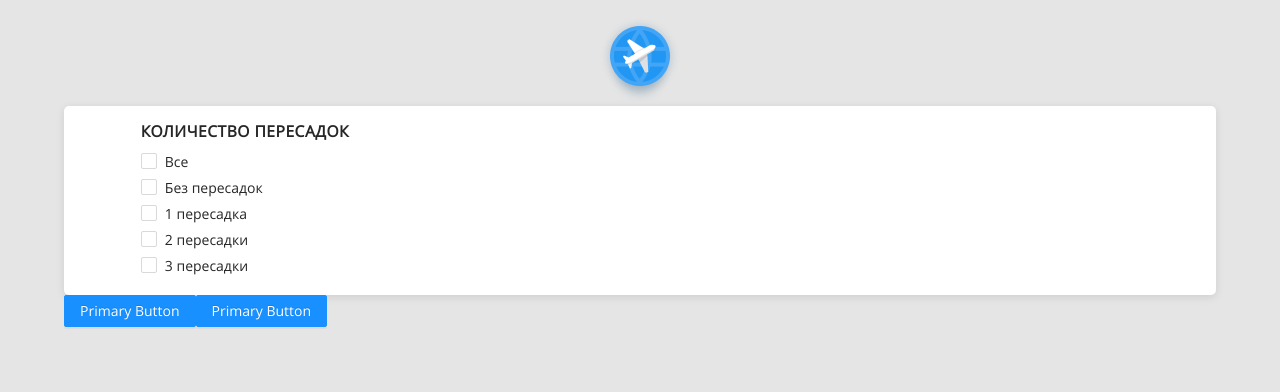
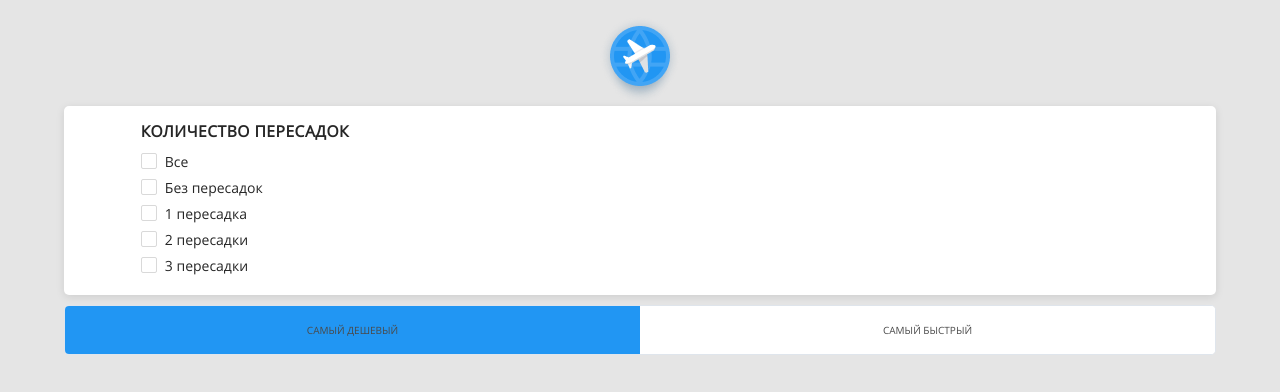
Before and after one commit to Slade3312/aviasales-app-, a React (Create React App) app: page / in a window 1280 px wide. Shown: the top 392 px of the page. Built offline with nearby package versions, Linux system fonts and the light colour scheme.

Commit message:
feature: create Tabs

```diff
--- a/package.json
+++ b/package.json
@@ -6,11 +6,13 @@
     "@testing-library/jest-dom": "^4.2.4",
     "@testing-library/react": "^9.5.0",
     "@testing-library/user-event": "^7.2.1",
+    "@types/classnames": "^2.2.10",
     "@types/jest": "^24.9.1",
     "@types/node": "^12.12.54",
     "@types/react": "^16.9.46",
     "@types/react-dom": "^16.9.8",
     "antd": "^4.4.3",
+    "classnames": "^2.2.6",
     "node-sass": "^4.14.1",
     "react": "^16.13.1",
     "react-dom": "^16.13.1",
--- /dev/null
+++ b/src/components/Tabs/Tabs.module.scss
@@ -0,0 +1,21 @@
+$color-blue: #2196f3;
+.wrapper {
+    width: 100%;
+    background-color: #ffffff;
+    border: 1px solid #dfe5ec;
+    border-radius: 5px;
+    height: 50px;
+    margin-top: 10px;
+    overflow: hidden;
+}
+
+.button {
+    border: none;
+    background-color: inherit;
+    width: 50%;
+    height: 100%;
+}
+
+.active {
+    background-color: $color-blue;
+}
--- a/src/components/Tabs/Tabs.scss
+++ /dev/null
@@ -1,5 +0,0 @@
-@import "~antd/dist/antd.css";
-
-.wrapper {
-    width: 100%;
-}
--- a/src/components/Tabs/Tabs.tsx
+++ b/src/components/Tabs/Tabs.tsx
@@ -1,12 +1,23 @@
 import React from 'react';
-import './Tabs.scss';
-import { Button } from 'antd';
+import tabsClass from './Tabs.module.scss';
 
 const Tabs: React.FC = () => {
+  const onClickCheap = () => {
+    console.log('Cheap');
+  };
+
+  const onClickFast = () => {
+    console.log('Fast');
+  };
+
   return (
-    <div className="wrapper">
-      <Button type="primary">Primary Button</Button>
-      <Button type="primary">Primary Button</Button>
+    <div className={tabsClass.wrapper}>
+      <button type="button" className={`${tabsClass.button} ${tabsClass.active}`} onClick={onClickCheap}>
+        САМЫЙ ДЕШЕВЫЙ
+      </button>
+      <button type="button" className={tabsClass.button} onClick={onClickFast}>
+        САМЫЙ БЫСТРЫЙ
+      </button>
     </div>
   );
 };
--- a/src/index.scss
+++ b/src/index.scss
@@ -1,4 +1,5 @@
 @import "./font/font.scss";
+@import "~antd/dist/antd.css";
 
 body {
   margin: 0;
```
Also changed, not shown: 1 other file (tests, documents, lock files or other folders).
